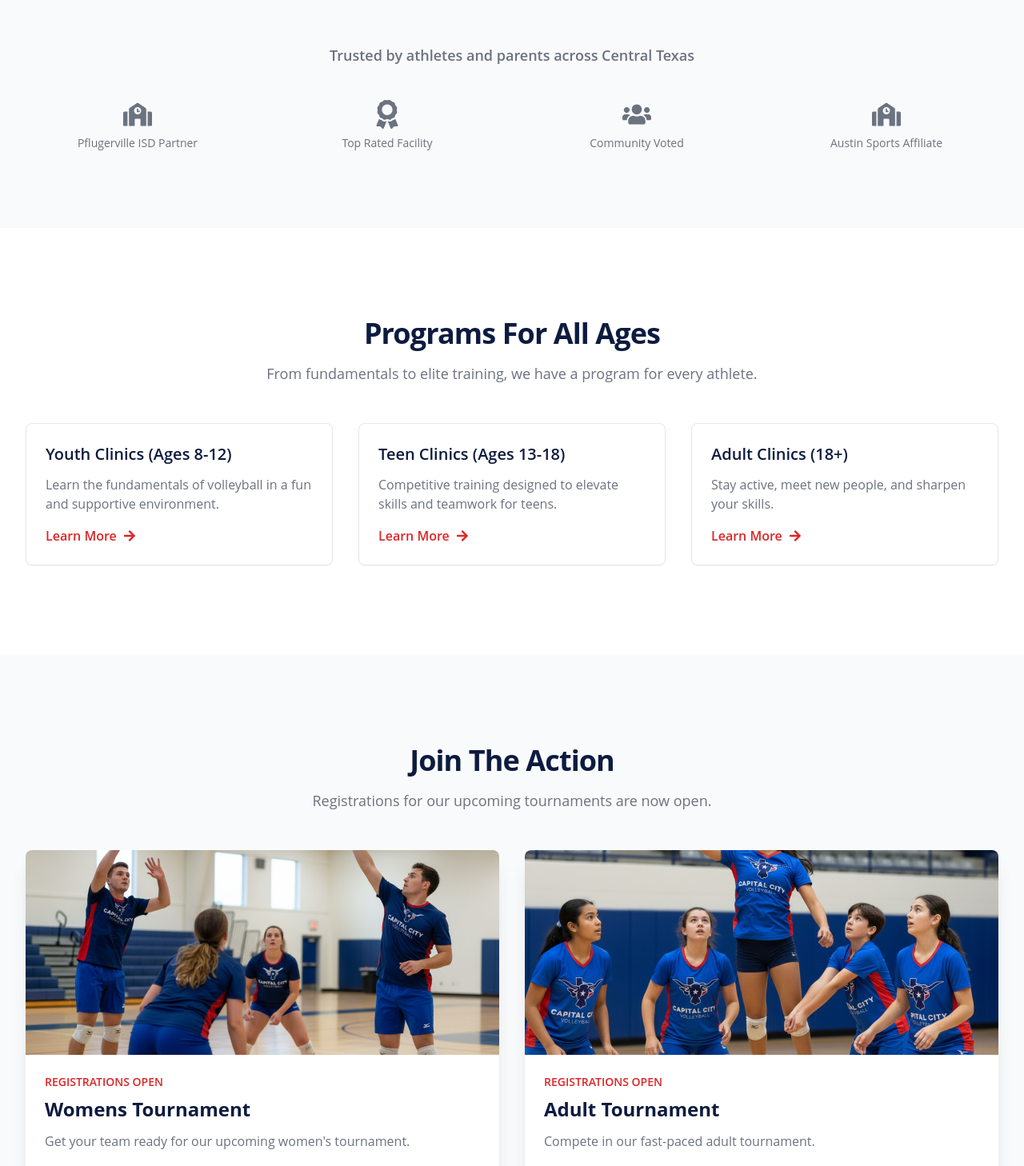
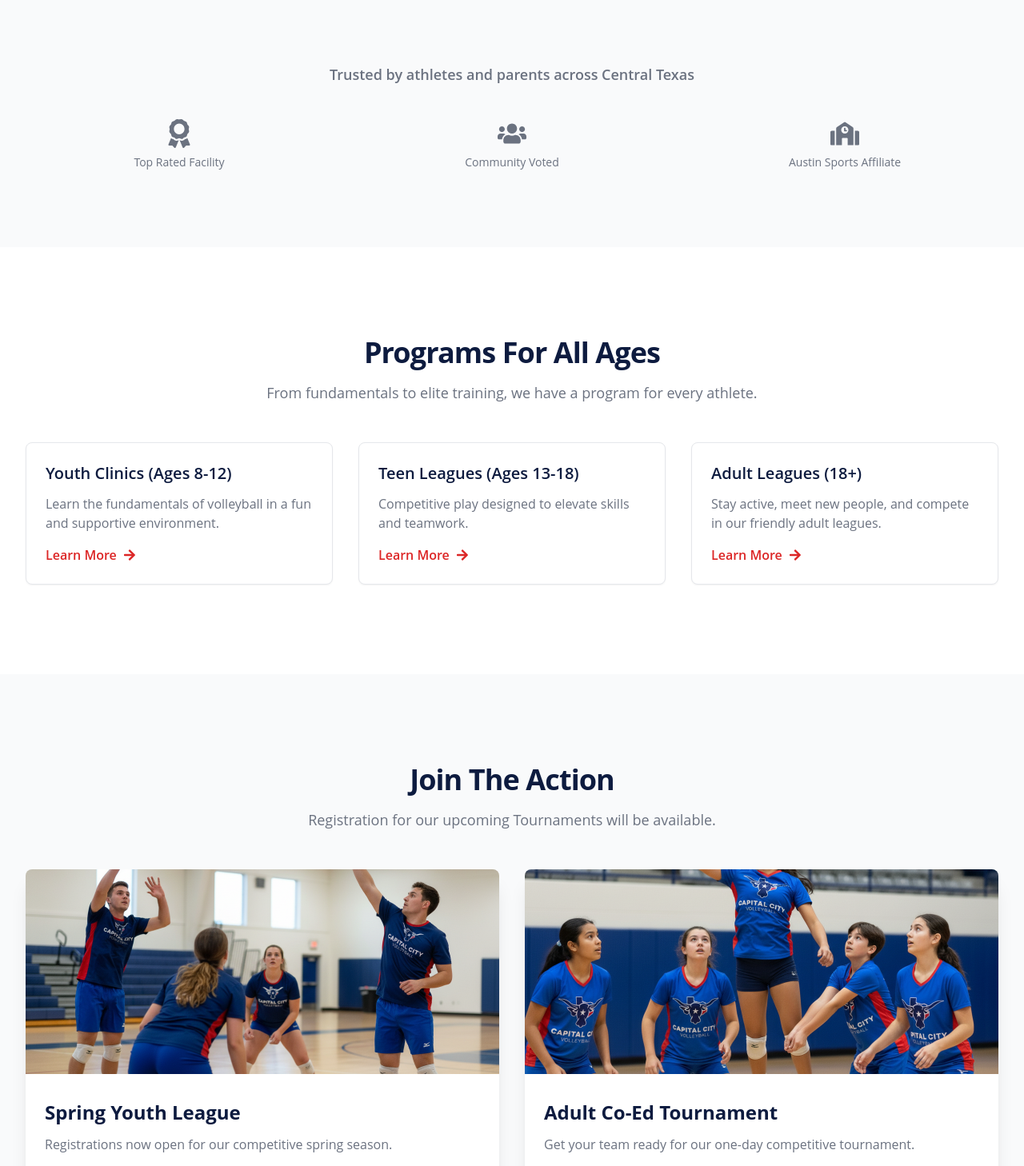
Before and after one commit to laRola111/capitalcity-volleyball, a Next.js app: page /en in a window 1280 px wide. Shown: the part 900-2358 px from the top of the page at 80% size. Built offline with nearby package versions, Linux system fonts and the light colour scheme.

Commit message:
final fix

```diff
--- a/src/components/organisms/SocialProofSection.js
+++ b/src/components/organisms/SocialProofSection.js
@@ -5,7 +5,7 @@ import { FaSchool, FaAward, FaUsers } from 'react-icons/fa'; // Iconos de ejempl
 
 // Un array simple de iconos y texto para reemplazar los logos
 const partners = [
-  { name: 'Pflugerville ISD Partner', icon: FaSchool },
+  // { name: 'Pflugerville ISD Partner', icon: FaSchool },
   { name: 'Top Rated Facility', icon: FaAward },
   { name: 'Community Voted', icon: FaUsers },
   { name: 'Austin Sports Affiliate', icon: FaSchool },
@@ -35,7 +35,7 @@ export default function SocialProofSection({ lang, dict }) {
           {dict.socialProof.title}
         </h2>
         <motion.div
-          className="mx-auto mt-10 grid max-w-lg grid-cols-2 items-center gap-x-8 gap-y-10 sm:max-w-xl sm:grid-cols-4 lg:mx-0 lg:max-w-none"
+          className="mx-auto mt-10 grid max-w-lg grid-cols-2 items-center gap-x-8 gap-y-10 sm:max-w-xl sm:grid-cols-3 lg:mx-0 lg:max-w-none"
           initial="hidden"
           whileInView="visible"
           viewport={{ once: true, amount: 0.3 }}
--- a/src/dictionaries/en.js
+++ b/src/dictionaries/en.js
@@ -15,8 +15,8 @@ export const dictionary = {
   },
   socialProof: {
     title: "Trusted by athletes and parents across Central Texas",
+    // --- CAMBIO: Eliminado 'Pflugerville ISD' ---
     partners: [
-      { name: 'Pflugerville ISD' },
       { name: 'Austin Sports Center' },
       { name: 'Texas Volleyball League' },
       { name: 'Youth Sports of America' },
@@ -32,16 +32,14 @@ export const dictionary = {
         link: "/en/programs#youth"
       },
       {
-        // --- CAMBIO ---
-        title: "Teen Clinics (Ages 13-18)",
-        description: "Competitive training designed to elevate skills and teamwork for teens.",
+        title: "Teen Leagues (Ages 13-18)",
+        description: "Competitive play designed to elevate skills and teamwork.",
         link: "/en/programs#teen"
       },
       {
-        // --- NUEVO ---
-        title: "Adult Clinics (18+)",
-        description: "Stay active, meet new people, and sharpen your skills.",
-        link: "/en/programs#adultClinics"
+        title: "Adult Leagues (18+)",
+        description: "Stay active, meet new people, and compete in our friendly adult leagues.",
+        link: "/en/programs#adult"
       }
     ]
   },
@@ -54,9 +52,9 @@ export const dictionary = {
         role: "Parent"
       },
       {
-        quote: "Great facility and well-organized clinics. It's the highlight of my week.",
+        quote: "Great facility and well-organized leagues. It's the highlight of my week.",
         author: "Mike R.",
-        role: "Adult Clinic Player"
+        role: "Adult League Player"
       },
       {
         quote: "I've learned so much about technique and strategy. The training sessions are tough but incredibly rewarding.",
@@ -70,29 +68,28 @@ export const dictionary = {
     subtitle: "Join the Capital City Volleyball family today. Register for a program or contact us for more information.",
     button: "Register Now"
   },
-  // --- CAMBIOS DE STATS ---
   facilityStats: [
-    { number: "2", label: "Full-Size Courts" },
-    { number: "5+", label: "Certified Coaches" },
-    { number: "25+", label: "Athletes Trained" },
+    { number: "4", label: "Full-Size Courts" },
+    { number: "10+", label: "Certified Coaches" },
+    { number: "1K+", label: "Athletes Trained" },
+    { number: "1", label: "Strength & Conditioning Area" }
   ],
   upcomingLeagues: {
     title: "Join The Action",
-    subtitle: "Registrations for our upcoming tournaments are now open.",
+    // --- CAMBIO: Subtítulo actualizado ---
+    subtitle: "Registration for our upcoming Tournaments will be available.",
     leagues: [
       {
-        // --- CAMBIO ---
-        title: "Womens Tournament",
-        subtitle: "Registrations Open",
-        description: "Get your team ready for our upcoming women's tournament.",
-        imageUrl: "/imgUpcoming-1.png"
+        title: "Spring Youth League",
+        subtitle: "", // <-- CAMBIO: Eliminado
+        description: "Registrations now open for our competitive spring season.",
+        imageUrl: "/imgUpcoming-1.png" // (Aseguré la extensión .png)
       },
       {
-        // --- CAMBIO ---
-        title: "Adult Tournament",
-        subtitle: "Registrations Open",
-        description: "Compete in our fast-paced adult tournament.",
-        imageUrl: "/imgUpcoming-2.png"
+        title: "Adult Co-Ed Tournament",
+        subtitle: "", // <-- CAMBIO: Eliminado
+        description: "Get your team ready for our one-day competitive tournament.",
+        imageUrl: "/imgUpcoming-2.png" // (Aseguré la extensión .png)
       }
     ]
   },
@@ -109,11 +106,13 @@ export const dictionary = {
       description: "Empower athletes with elite coaching in a positive environment, building leaders on and off the court."
     }
   },
+  gallerySlider: { // <-- Esta sección la añadimos en el paso anterior
+    title: "Our Facility in Action"
+  },
   aboutPage: {
     title: "About Capital City Volleyball",
     p1: "Founded in 2023, Capital City Volleyball was born from a passion for the sport and a desire to build a premier training facility for the Pflugerville and North Austin community. We believe volleyball is more than just a game—it's a tool for building character, discipline, and lifelong friendships.",
-    // --- CAMBIO ---
-    p2: "Our state-of-the-art facility features multiple courts and a team of professional coaches with collegiate and pro-level experience. We are committed to providing a safe, positive, and competitive environment for athletes of all ages and skill levels.",
+    p2: "Our state-of-the-art facility features multiple courts, dedicated strength training areas, and a team of professional coaches with collegiate and pro-level experience. We are committed to providing a safe, positive, and competitive environment for athletes of all ages and skill levels.",
     missionTitle: "Our Mission",
     missionP: "To empower athletes to achieve their full potential on and off the court through high-quality coaching, positive reinforcement, and a strong community.",
   },
@@ -128,32 +127,22 @@ export const dictionary = {
         features: ["Weekly 1-hour sessions", "Focus on fundamentals", "Low player-to-coach ratio", "Positive environment"]
       },
       {
-        // --- CAMBIOS ---
         id: "teen",
-        title: "Teen Academy (Ages 13-18)",
-        description: "For middle and high school athletes looking to advance their skills. Our Academy offers intensive positional training to showcase their talent.",
-        features: ["Positional training", "Strength & conditioning", "College prep guidance"]
+        title: "Teen Academy & Leagues (Ages 13-18)",
+        description: "For middle and high school athletes looking to advance their skills. Our Academy offers intensive positional training, while our leagues provide a competitive environment to showcase their talent.",
+        features: ["Positional training", "Strength & conditioning", "Competitive leagues", "College prep guidance"]
       },
       {
-        // --- CAMBIADO (era adult) ---
-        id: "adultLeagues",
+        id: "adult",
         title: "Adult Leagues (18+)",
         description: "Whether you're a former player or just looking for a fun way to stay active, our adult leagues are for you. We offer multiple divisions (recreational, intermediate, competitive).",
         features: ["Co-ed and single-gender leagues", "Flexible evening schedules", "Officiated games", "End-of-season tournament"]
       },
       {
-        // --- NUEVO ---
-        id: "adultClinics",
-        title: "Adult Clinics (18+)",
-        description: "Focused clinics for adults looking to improve specific skills, from serving to setting.",
-        features: ["Skill-specific sessions", "Professional coaching", "Great for all levels"]
-      },
-      {
         id: "private",
         title: "Private Training",
         description: "One-on-one or small group sessions with our top coaches. Get personalized feedback and targeted drills to perfect your game.",
-        // --- CAMBIO ---
-        features: ["Personalized attention", "Custom drill plans", "Flexible scheduling"]
+        features: ["Personalized attention", "Custom drill plans", "Video analysis available", "Flexible scheduling"]
       }
     ]
   },
@@ -186,9 +175,6 @@ export const dictionary = {
     followUs: 'Follow Us',
     created: "Created by RuedaLaRolaMedia.com"
   },
-  gallerySlider: {
-    title: "Our Facility in Action"
-  },
   cardPage: {
     title: "Training Facility for Kids & Adults",
     web: "Visit Website",
--- a/src/dictionaries/es.js
+++ b/src/dictionaries/es.js
@@ -15,8 +15,8 @@ export const dictionary = {
   },
   socialProof: {
     title: "Con la confianza de atletas y padres en todo el centro de Texas",
+    // --- CAMBIO: Eliminado 'Pflugerville ISD' ---
     partners: [
-      { name: 'Pflugerville ISD' },
       { name: 'Austin Sports Center' },
       { name: 'Texas Volleyball League' },
       { name: 'Youth Sports of America' },
@@ -32,16 +32,14 @@ export const dictionary = {
         link: "/es/programs#youth"
       },
       {
-        // --- CAMBIO ---
-        title: "Clínicas de Adolescentes (13-18 Años)",
+        title: "Ligas de Adolescentes (13-18 Años)",
         description: "Juego competitivo diseñado para elevar habilidades y trabajo en equipo.",
         link: "/es/programs#teen"
       },
       {
-        // --- NUEVO ---
-        title: "Clínicas de Adultos (18+)",
-        description: "Mantente activo, conoce gente nueva y pule tus habilidades.",
-        link: "/es/programs#adultClinics"
+        title: "Ligas de Adultos (18+)",
+        description: "Mantente activo, conoce gente nueva y compite en nuestras ligas de adultos.",
+        link: "/es/programs#adult"
       }
     ]
   },
@@ -54,9 +52,9 @@ export const dictionary = {
         role: "Madre"
       },
       {
-        quote: "Excelentes instalaciones y clínicas bien organizadas. Es lo más destacado de mi semana.",
+        quote: "Excelentes instalaciones y ligas bien organizadas. Es lo más destacado de mi semana.",
         author: "Mike R.",
-        role: "Jugador de Clínica de Adultos"
+        role: "Jugador de Liga de Adultos"
       },
       {
         quote: "He aprendido mucho sobre técnica y estrategia. Las sesiones de entrenamiento son duras pero increíblemente gratificantes.",
@@ -70,29 +68,28 @@ export const dictionary = {
     subtitle: "Únete a la familia de Capital City Volleyball hoy. Regístrate en un programa o contáctanos para más información.",
     button: "Regístrate Ahora"
   },
-  // --- CAMBIOS DE STATS ---
   facilityStats: [
-    { number: "2", label: "Canchas Profesionales" },
-    { number: "5+", label: "Entrenadores Certificados" },
-    { number: "25+", label: "Atletas Entrenados" }
+    { number: "4", label: "Canchas Profesionales" },
+    { number: "10+", label: "Entrenadores Certificados" },
+    { number: "1K+", label: "Atletas Entrenados" },
+    { number: "1", label: "Área de Acondicionamiento" }
   ],
   upcomingLeagues: {
     title: "Únete a la Acción",
-    subtitle: "Las inscripciones para nuestros próximos torneos ya están abiertas.",
+    // --- CAMBIO: Subtítulo actualizado ---
+    subtitle: "Las inscripciones para nuestros próximos torneos estarán disponibles.",
     leagues: [
       {
-        // --- CAMBIO ---
-        title: "Torneo de Mujeres",
-        subtitle: "Inscripciones Abiertas",
-        description: "Prepara a tu equipo para nuestro próximo torneo femenino.",
-        imageUrl: "/imgUpcoming-1.png"
+        title: "Liga Juvenil de Primavera",
+        subtitle: "", // <-- CAMBIO: Eliminado
+        description: "Inscripciones abiertas para nuestra competitiva temporada de primavera.",
+        imageUrl: "/imgUpcoming-1.png" // (Aseguré la extensión .png)
       },
       {
-        // --- CAMBIO ---
-        title: "Torneo de Adultos",
-        subtitle: "Inscripciones Abiertas",
-        description: "Compite en nuestro torneo de adultos de alto ritmo.",
-        imageUrl: "/imgUpcoming-2.png"
+        title: "Torneo Adulto Mixto",
+        subtitle: "", // <-- CAMBIO: Eliminado
+        description: "Prepara a tu equipo para nuestro torneo competitivo de un día.",
+        imageUrl: "/imgUpcoming-2.png" // (Aseguré la extensión .png)
       }
     ]
   },
@@ -109,11 +106,13 @@ export const dictionary = {
       description: "Empoderar a los atletas con entrenamiento de élite en un ambiente positivo, formando líderes dentro y fuera de la cancha."
     }
   },
+  gallerySlider: { // <-- Esta sección la añadimos en el paso anterior
+    title: "Nuestra Instalación en Acción"
+  },
   aboutPage: {
     title: "Sobre Capital City Volleyball",
     p1: "Fundado en 2023, Capital City Volleyball nació de la pasión por el deporte y el deseo de construir una instalación de entrenamiento de primer nivel para la comunidad de Pflugerville y el norte de Austin. Creemos que el voleibol es más que un juego: es una herramienta para desarrollar el carácter, la disciplina y amistades para toda la vida.",
-    // --- CAMBIO ---
-    p2: "Nuestras instalaciones de última generación cuentan con múltiples canchas y un equipo de entrenadores profesionales con experiencia a nivel colegial y profesional. Estamos comprometidos a proporcionar un ambiente seguro, positivo y competitivo para atletas de todas las edades y niveles de habilidad.",
+    p2: "Nuestras instalaciones de última generación cuentan con múltiples canchas, áreas dedicadas de entrenamiento de fuerza y un equipo de entrenadores profesionales con experiencia a nivel colegial y profesional. Estamos comprometidos a proporcionar un ambiente seguro, positivo y competitivo para atletas de todas lasedades y niveles de habilidad.",
     missionTitle: "Nuestra Misión",
     missionP: "Empoderar a los atletas para que alcancen su máximo potencial dentro y fuera de la cancha a través de un entrenamiento de alta calidad, refuerzo positivo y una comunidad fuerte.",
   },
@@ -128,32 +127,22 @@ export const dictionary = {
         features: ["Sesiones semanales de 1 hora", "Enfoque en fundamentos", "Baja proporción de jugadores por entrenador", "Ambiente positivo"]
       },
       {
-        // --- CAMBIOS ---
         id: "teen",
-        title: "Academia de Adolescentes (13-18 Años)",
-        description: "Para atletas de secundaria y preparatoria que buscan avanzar en sus habilidades. Nuestra Academia ofrece entrenamiento posicional intensivo para mostrar su talento.",
-        features: ["Entrenamiento posicional", "Fuerza y acondicionamiento", "Orientación de preparación universitaria"]
+        title: "Academia y Ligas de Adolescentes (13-18 Años)",
+        description: "Para atletas de secundaria y preparatoria que buscan avanzar en sus habilidades. Nuestra Academia ofrece entrenamiento posicional intensivo, mientras que nuestras ligas brindan un entorno competitivo para mostrar su talento.",
+        features: ["Entrenamiento posicional", "Fuerza y acondicionamiento", "Ligas competitivas", "Orientación de preparación universitaria"]
       },
       {
-        // --- CAMBIADO (era adult) ---
-        id: "adultLeagues",
+        id: "adult",
         title: "Ligas de Adultos (18+)",
         description: "¿Fuiste jugador o simplemente buscas una forma divertida de mantenerte activo? Nuestras ligas de adultos son para ti. Ofrecemos múltiples divisiones (recreativa, intermedia, competitiva).",
         features: ["Ligas mixtas y de un solo género", "Horarios nocturnos flexibles", "Juegos con árbitro", "Torneo de fin de temporada"]
       },
       {
-        // --- NUEVO ---
-        id: "adultClinics",
-        title: "Clínicas de Adultos (18+)",
-        description: "Clínicas enfocadas para adultos que buscan mejorar habilidades específicas, desde el servicio hasta la colocación.",
-        features: ["Sesiones de habilidades específicas", "Coaching profesional", "Ideal para todos los niveles"]
-      },
-      {
         id: "private",
         title: "Entrenamiento Privado",
         description: "Sesiones individuales o en grupos pequeños con nuestros mejores entrenadores. Recibe retroalimentación personalizada y ejercicios específicos para perfeccionar tu juego.",
-        // --- CAMBIO ---
-        features: ["Atención personalizada", "Planes de ejercicios a medida", "Horarios flexibles"]
+        features: ["Atención personalizada", "Planes de ejercicios a medida", "Análisis de video disponible", "Horarios flexibles"]
       }
     ]
   },
@@ -186,9 +175,6 @@ export const dictionary = {
     followUs: 'Síguenos',
     created: "Creado por RuedaLaRolaMedia.com"
   },
-  gallerySlider: {
-    title: "Nuestra Instalación en Acción"
-  },
   cardPage: {
     title: "Centro de Entrenamiento para Niños y Adultos",
     web: "Visitar Sitio Web",
```
